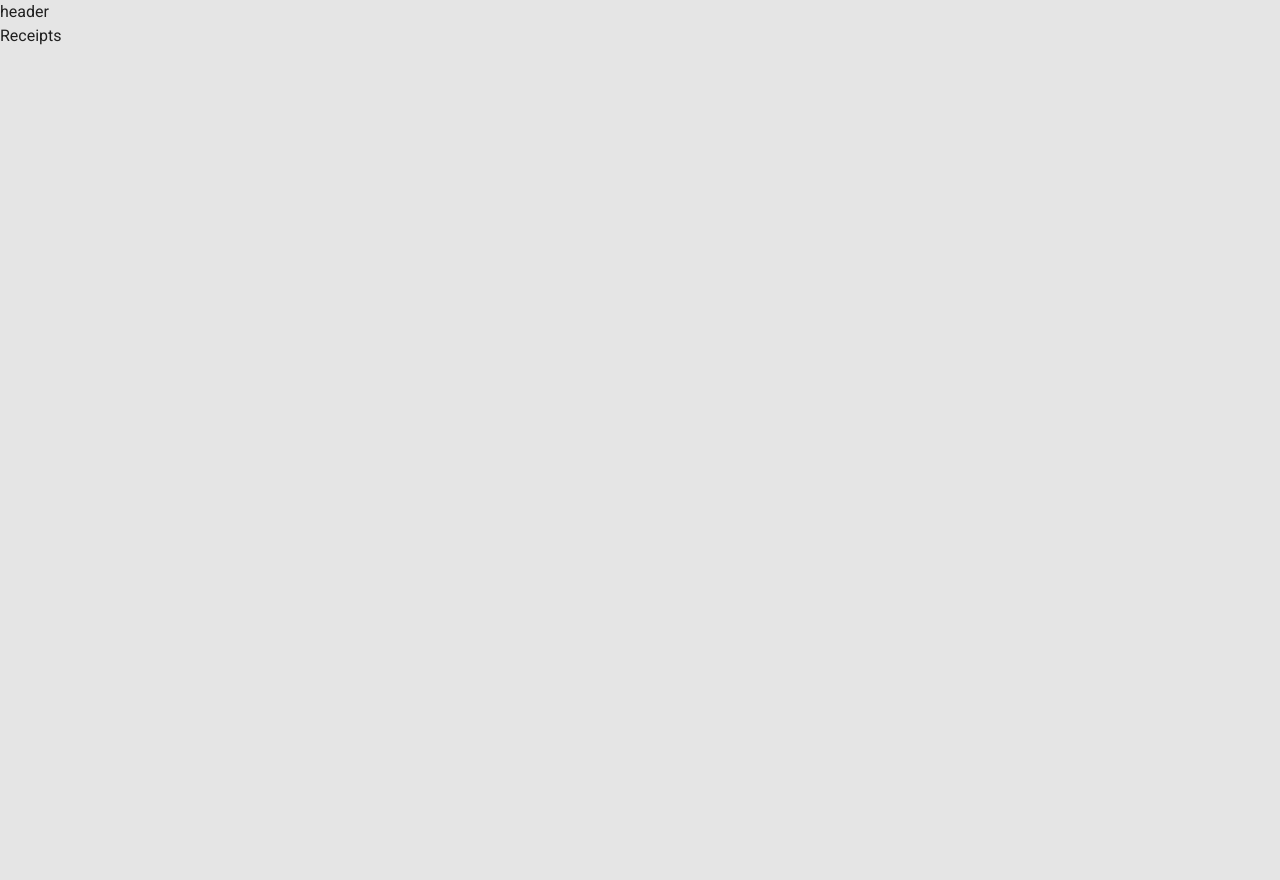
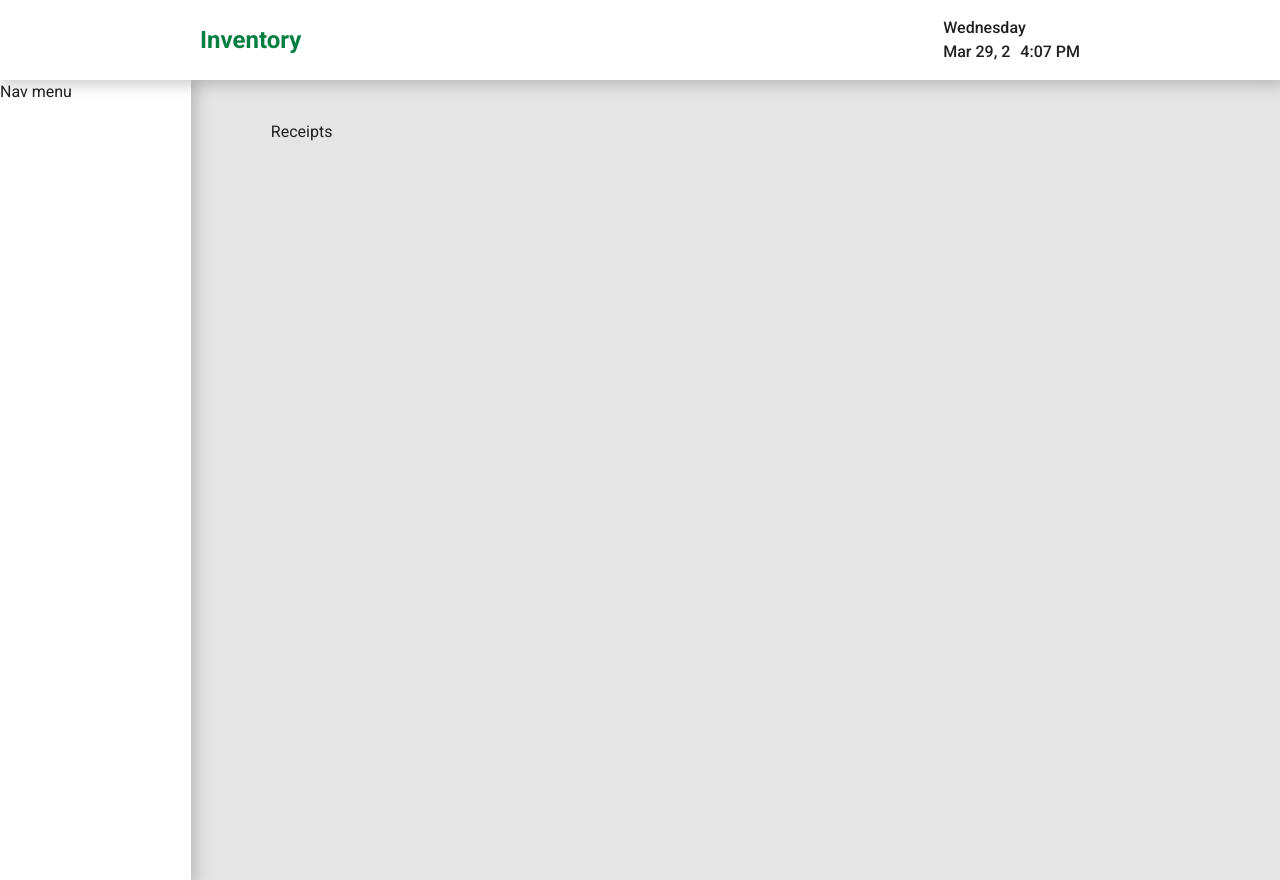
Before and after one commit to Wolshebnik/dzen_code, a React (Create React App) app: page / in a window 1280 px wide. Before the commit the page ends 800 px from the top, so only its background shows below. Built offline with nearby package versions, Linux system fonts and the light colour scheme.

Commit message:
added header

```diff
--- /dev/null
+++ b/src/components/header/config.ts
@@ -0,0 +1,54 @@
+export const optionsWeekday: Intl.DateTimeFormatOptions = {
+  weekday: 'long',
+};
+
+export const optionsDate: Intl.DateTimeFormatOptions = {
+  month: 'short',
+  day: 'numeric',
+  year: 'numeric',
+};
+
+export const optionsTime: Intl.DateTimeFormatOptions = {
+  hour: 'numeric',
+  minute: 'numeric',
+};
+
+export function formatDate(dateString: string, format: string): string {
+  const months: string[] = [
+    'Янв',
+    'Фев',
+    'Мар',
+    'Апр',
+    'Май',
+    'Июн',
+    'Июл',
+    'Авг',
+    'Сен',
+    'Окт',
+    'Ноя',
+    'Дек',
+  ];
+
+  const date: Date = new Date(dateString);
+  const day: string = date.getDate().toString().padStart(2, '0');
+  const month: string = months[date.getMonth()];
+  const year: string = date.getFullYear().toString();
+
+  const formats: { [key: string]: string } = {
+    'dd/M/yyyy': `${day}/${month}/${year}`,
+    'dd M yyyy': `${day} ${month} ${year}`,
+    'dd/M/YYYY': `${day}/${month}/${year}`,
+    'M/dd/yyyy': `${month}/${day}/${year}`,
+    'M/dd/YYYY': `${month}/${day}/${year}`,
+    'yyyy/M/dd': `${year}/${date.getMonth() + 1}/${day}`,
+    'YYYY/M/dd': `${year}/${date.getMonth() + 1}/${day}`,
+    'dd-M-yyyy': `${day}-${month}-${year}`,
+    'dd-M-YYYY': `${day}-${month}-${year}`,
+    'M-dd-yyyy': `${month}-${day}-${year}`,
+    'M-dd-YYYY': `${month}-${day}-${year}`,
+    'yyyy-M-dd': `${year}-${date.getMonth() + 1}-${day}`,
+    'YYYY-M-dd': `${year}-${date.getMonth() + 1}-${day}`,
+  };
+
+  return formats[format] || dateString;
+}
--- a/src/components/header/index.tsx
+++ b/src/components/header/index.tsx
@@ -1,3 +1,11 @@
+import * as Styles from './styles';
+import { Time } from './time';
+
 export const Header = () => {
-  return <div>header</div>;
+  return (
+    <Styles.Block>
+      <Styles.TextLogo>Inventory</Styles.TextLogo>
+      <Time />
+    </Styles.Block>
+  );
 };
--- /dev/null
+++ b/src/components/header/styles.ts
@@ -0,0 +1,42 @@
+import styled, { css } from 'styled-components';
+
+export const Block = styled.div`
+  position: relative;
+  display: flex;
+  justify-content: space-between;
+  align-items: center;
+  padding: 0 200px;
+  height: 80px;
+  box-shadow: 2px 2px 15px 3px rgba(0, 0, 0, 0.2);
+  z-index: 1;
+
+  ${({ theme }) => css`
+    background-color: ${theme.colors.white};
+  `}
+`;
+
+export const TextLogo = styled.h3`
+  font-size: 24px;
+  line-height: 32px;
+  font-weight: 700;
+  color: ${({ theme }) => theme.colors.header.textLogo};
+`;
+
+export const TimeBlock = styled.div`
+  display: flex;
+  flex-direction: column;
+  font-weight: 500;
+`;
+
+export const Week = styled.p`
+  text-transform: capitalize;
+`;
+
+export const DateBlock = styled.div`
+  display: flex;
+  gap: 10px;
+`;
+
+export const Date = styled.p`
+  text-transform: capitalize;
+`;
--- /dev/null
+++ b/src/components/header/time.tsx
@@ -0,0 +1,33 @@
+import { useState, useEffect } from 'react';
+
+import * as Styles from './styles';
+import { optionsWeekday, optionsTime, optionsDate } from './config';
+
+const localeFormat = 'ua-Ua';
+
+export const Time = () => {
+  const [date, setDate] = useState(new Date());
+
+  useEffect(() => {
+    const timer = setInterval(() => {
+      setDate(new Date());
+    }, 1000);
+    return () => clearInterval(timer);
+  }, []);
+
+  const timeString = date.toLocaleTimeString(localeFormat, optionsTime);
+  const weekdayString = date.toLocaleDateString(localeFormat, optionsWeekday);
+  const dateString = date
+    .toLocaleDateString(localeFormat, optionsDate)
+    .slice(0, -3);
+
+  return (
+    <Styles.TimeBlock>
+      <Styles.Week>{weekdayString}</Styles.Week>
+      <Styles.DateBlock>
+        <Styles.Date>{dateString}</Styles.Date>
+        <div>{timeString}</div>
+      </Styles.DateBlock>
+    </Styles.TimeBlock>
+  );
+};
--- /dev/null
+++ b/src/components/navigation-menu/index.tsx
@@ -0,0 +1,5 @@
+import * as Styles from './styles';
+
+export const NavigationMenu = () => {
+  return <Styles.Block>Nav menu</Styles.Block>;
+};
--- /dev/null
+++ b/src/components/navigation-menu/styles.ts
@@ -0,0 +1,8 @@
+import styled from 'styled-components';
+
+export const Block = styled.nav`
+  width: 230px;
+  height: 100%;
+  box-shadow: 2px 2px 15px 3px rgba(0, 0, 0, 0.2);
+  background-color: ${({ theme }) => theme.colors.white};
+`;
--- a/src/config/colors.ts
+++ b/src/config/colors.ts
@@ -2,8 +2,15 @@ const white = '#ffffff';
 const black = '#202020';
 const background = '#E5E5E5';
 
+const green = '#047E41';
+
+const header = {
+  textLogo: green,
+};
+
 export const COLORS = Object.freeze({
   white,
   black,
+  header,
   background,
 });
--- a/src/pages/layout/index.tsx
+++ b/src/pages/layout/index.tsx
@@ -1,12 +1,21 @@
 import { Outlet } from 'react-router-dom';
 
 import { Header } from 'components/header';
+import { NavigationMenu } from 'components/navigation-menu';
+
+import * as Styles from './styles';
 
 export const Layout = () => {
   return (
-    <div>
+    <>
       <Header />
-      <Outlet />
-    </div>
+      <Styles.WrapPage>
+        <NavigationMenu />
+
+        <Styles.WrapOutlet>
+          <Outlet />
+        </Styles.WrapOutlet>
+      </Styles.WrapPage>
+    </>
   );
 };
--- /dev/null
+++ b/src/pages/layout/styles.tsx
@@ -0,0 +1,12 @@
+import styled from 'styled-components';
+
+export const WrapPage = styled.div`
+  display: flex;
+  height: 100%;
+`;
+
+export const WrapOutlet = styled.div`
+  width: 100%;
+  height: 100%;
+  padding: 40px 80px;
+`;
--- a/src/styles/globalStyles.ts
+++ b/src/styles/globalStyles.ts
@@ -3,6 +3,10 @@ import { normalize } from 'styled-normalize';
 
 const GlobalStyles = createGlobalStyle`
   ${normalize};
+
+  html {
+    height: 100%;
+  }
 
   * {
     box-sizing: border-box;
@@ -17,11 +21,16 @@ const GlobalStyles = createGlobalStyle`
     overflow-y: hidden;
     font-size: 16px;
     font-weight: 400;
+    height: 100%;
 
     ${({ theme }) => css`
       color: ${theme.colors.black};
       background-color: ${theme.colors.background};
     `}
+  }
+
+  #root {
+    height: 100%;
   }
 
   a {
```
